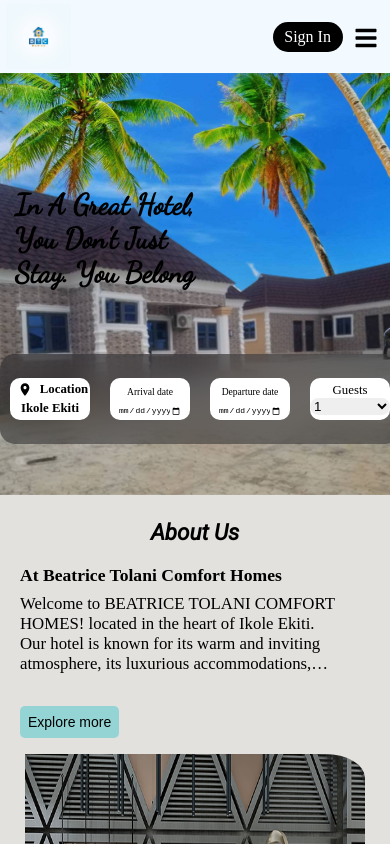
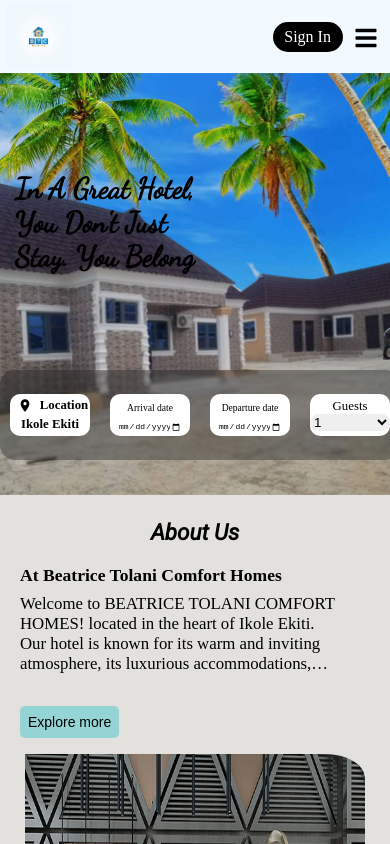
Before and after one commit to Timmy160/Btc-homes, a React (Vite) app: page / in a window 390 px wide. Built offline with nearby package versions, Linux system fonts and the light colour scheme; no server answers.

Commit message:
recompiled-code

```diff
--- a/src/Components/Input.css
+++ b/src/Components/Input.css
@@ -1,14 +1,14 @@
 .input {
-  background-color: rgba(35, 35, 39, 0.5);
-  backdrop-filter: blur(15px);
+  background-color: rgba(35, 35, 39, 0.4);
+  backdrop-filter: blur(1px);
   width: 850px;
-  height: 140px;
+  height: 100px;
   display: flex;
   flex-direction: row;
   align-items: center;
   margin-left: auto;
   margin-right: auto;
-  margin-top: 4rem;
+  margin-top: 13rem;
   border-radius: 15px;
 }
 
@@ -72,7 +72,8 @@
 
 @media only screen and (max-width: 600px) {
   .input {
-    background-color: rgba(35, 35, 39, 0.5);
+    background-color: rgba(35, 35, 39, 0.4);
+    backdrop-filter: blur(1px);
     width: 400px;
     height: 90px;
     display: flex;
@@ -80,7 +81,7 @@
     align-items: center;
     margin-left: auto;
     margin-right: auto;
-    margin-top: 4rem;
+    margin-top: 6rem;
   }
 
   .btc_homes_location_arrival_departure {
--- a/src/Pages/ContactUs/ContactUs.jsx
+++ b/src/Pages/ContactUs/ContactUs.jsx
@@ -83,8 +83,8 @@
               <LocationOnIcon className="location_icon" />
               <>
                 Adjacent Federal University of Oye (ikole Campus) along
-                Ikole-Omuo express road, Ikole Ekiti. 5Mins walk from school
-                gate.
+                Ikole-Omuo express road, Ikole Ekiti. 5Mins walk away from
+                school gate.
               </>
             </div>
           </Fade>
--- a/src/Pages/FoodMenu/FoodMenu.css
+++ b/src/Pages/FoodMenu/FoodMenu.css
@@ -76,7 +76,7 @@
   .Food_Name {
     display: flex;
     justify-content: center;
-    margin-bottom: 1.6rem;
-    font-size: 1.05rem;
+    margin-bottom: 1.8rem;
+    font-size: 0.9rem;
   }
 }
--- a/src/Pages/FoodMenu/FoodMenu.jsx
+++ b/src/Pages/FoodMenu/FoodMenu.jsx
@@ -34,7 +34,7 @@
     slidesToScroll: 1,
     dots: true,
     infinite: true,
-    speed: 900,
+    speed: 500,
     initialSlide: 1,
     responsive: [
       {
```
